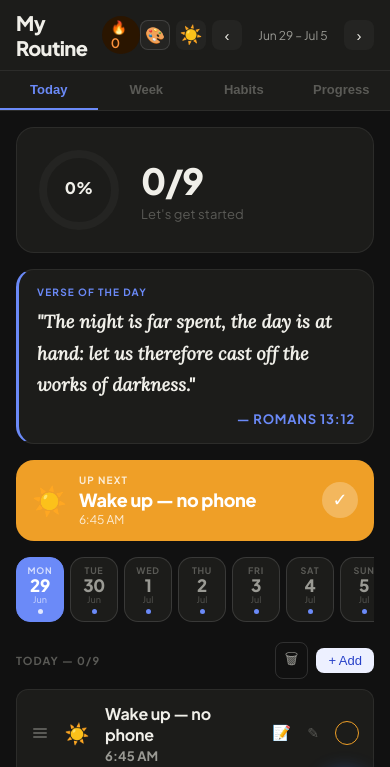
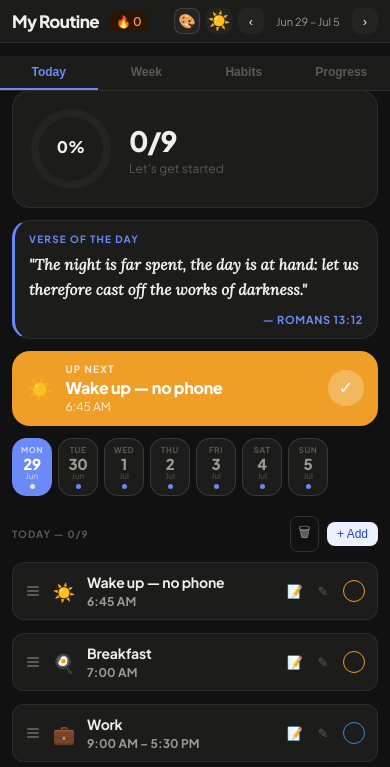
Before and after one commit to mayavu16-dotcom/My-routine, a plain HTML site: page index.html in a window 390 px wide. Shown: the top 767 px of the page. Drawn offline with Linux system fonts and the light colour scheme.

Commit message:
Add mobile responsive styles for various elements

```diff
--- a/index.html
+++ b/index.html
@@ -665,6 +665,67 @@ body {
 @keyframes undoProgress {
   from { width: 100%; }
   to   { width: 0%; }
+}
+/* ── MOBILE RESPONSIVE ── */
+@media (max-width: 430px) {
+  /* nav */
+  .nav { padding: calc(var(--safe-top) + 8px) 12px 8px; }
+  .nav-title { font-size: 17px; }
+  .week-label { font-size: 11px; min-width: 76px; }
+  .nav-btn { width: 26px; height: 26px; font-size: 13px; }
+  .palette-btn { width: 26px; height: 26px; font-size: 14px; }
+
+  /* tabs */
+  .tab { font-size: 12px; padding: 9px 0; }
+
+  /* view padding */
+  .view { padding: 12px 12px calc(80px + var(--safe-bottom)); }
+
+  /* ring */
+  .ring-wrap { padding: 14px; gap: 14px; margin-bottom: 12px; }
+  .ring-pct { font-size: 28px; }
+  .ring-sub { font-size: 12px; }
+
+  /* verse */
+  .verse-card { padding: 12px 14px; margin-bottom: 12px; }
+  .verse-text { font-size: 15px; line-height: 1.65; }
+  .verse-ref { font-size: 11px; }
+
+  /* now card */
+  .now-card { padding: 12px 14px; margin-bottom: 12px; }
+  .now-name { font-size: 16px; }
+  .now-icon { font-size: 22px; }
+
+  /* day pills */
+  .day-pill { min-width: 40px; padding: 6px 8px; }
+  .day-pill .d-num { font-size: 15px; }
+  .day-pill .d-name { font-size: 8px; }
+  .day-pill .d-mon { font-size: 8px; }
+
+  /* block items */
+  .block-item { padding: 10px 12px; gap: 10px; }
+  .block-name { font-size: 14px; }
+  .block-time { font-size: 12px; }
+  .block-emoji { font-size: 18px; width: 26px; }
+  .block-edit-btn { width: 24px; height: 24px; font-size: 13px; }
+  .block-check { width: 22px; height: 22px; font-size: 12px; }
+  .note-icon-btn { font-size: 13px; }
+  .drag-handle span { width: 12px; }
+
+  /* section head */
+  .section-title { font-size: 10px; }
+  .add-btn { font-size: 12px; padding: 5px 10px; }
+  .trash-btn { padding: 5px 7px; font-size: 14px; }
+
+  /* stats */
+  .stat-val { font-size: 24px; }
+  .stat-lbl { font-size: 11px; }
+
+  /* streak pill */
+  .streak-pill { font-size: 12px; padding: 3px 7px; }
+
+  /* fab */
+  .fab { width: 48px; height: 48px; font-size: 24px; bottom: calc(18px + var(--safe-bottom)); right: 14px; }
 }
 </style>
 <body>
```
